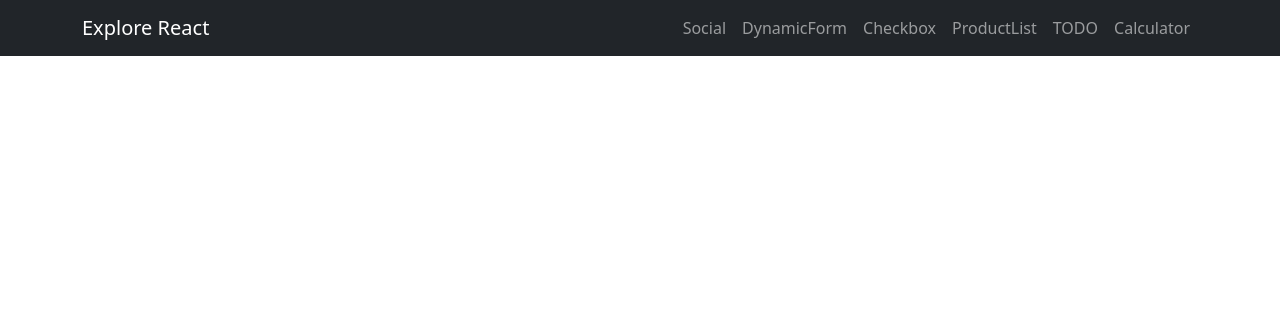
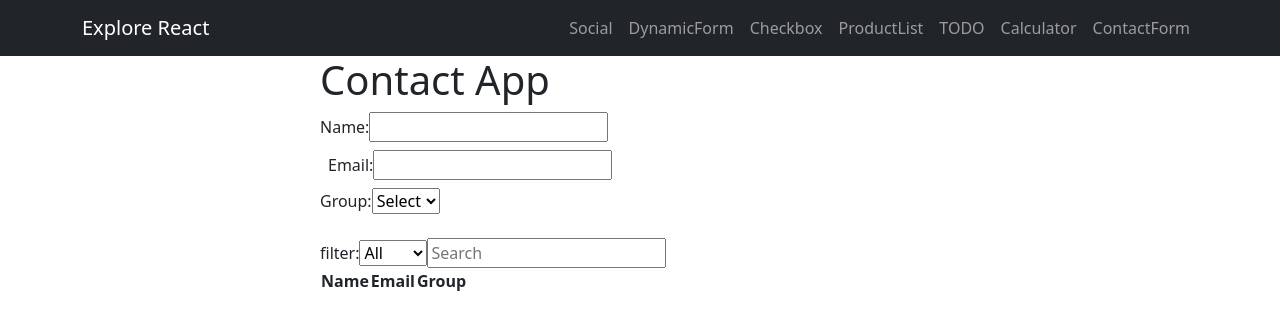
Before and after one commit to Mdromi/Full-Stack-Army, a React (Vite) app in the folder 33.Understand The Data From A Different Perspective/: page /contactForm in a window 1280 px wide. Shown: the top 330 px of the page. Built offline with nearby package versions, Linux system fonts and the light colour scheme.

Commit message:
lecture40 contact app

```diff
--- /dev/null
+++ b/33.Understand The Data From A Different Perspective/src/components/Lecture-40/ContactForm.jsx
@@ -0,0 +1,21 @@
+import React from 'react';
+import { useState } from 'react';
+import ContactSection from './ContactSection'
+import Table from './Table'
+
+const ContactForm = () => {
+    const [contacts, setContacts] = useState([])
+    const getContact = contact => {
+        setContacts([].concat(contacts, contact))
+    }
+
+    return (
+        <div style={{ width: '50%', margin: '0 auto' }}>
+            <h1>Contact App</h1>
+            <ContactSection getContact={getContact} />
+            <Table contacts={contacts} />
+        </div>
+    );
+}
+
+export default ContactForm;
--- /dev/null
+++ b/33.Understand The Data From A Different Perspective/src/components/Lecture-40/ContactSection.jsx
@@ -0,0 +1,51 @@
+import React from 'react';
+import { useState } from 'react';
+
+const CONTACT_FORM_INIT_STATE = {
+	name: '',
+	email: '',
+	group: '',
+};
+
+const ContactSection = ({getContact}) => {
+    const [values, setValues] = useState({...CONTACT_FORM_INIT_STATE})
+    const {name, email, group} = values;
+
+    const handleChange = e => {
+        setValues({
+            ...values,
+            [e.target.name]: e.target.value
+        })
+    }
+
+    const handleSubmit = e => {
+        e.preventDefault();
+        getContact(values);
+        setValues({...CONTACT_FORM_INIT_STATE})
+    }
+    return (
+        <form onSubmit={handleSubmit}>
+            <div>
+                <label htmlFor="name">Name:</label>
+                <input type="text" id='name' name="name" value={name} onChange={handleChange}/>
+            </div>
+            <div style={{padding: '.5rem' }}>
+                <label htmlFor="email">Email:</label>
+                <input type="email" id='email' name="email" value={email} onChange={handleChange}/>
+            </div>
+            <div>
+                <label htmlFor="group">Group:</label>
+                <select name="group" id="group" onChange={handleChange} value={group}>
+                    <option value="">Select</option>
+                    <option value="Home">Home</option>
+                    <option value="Office">Office</option>
+                </select>
+            </div>
+            <br />
+            {(name.length > 0 && email.length > 0 && group.length > 0) && <input type="submit" value="Create a new contact" /> }
+
+        </form>
+    );
+}
+
+export default ContactSection;
--- /dev/null
+++ b/33.Understand The Data From A Different Perspective/src/components/Lecture-40/Table.jsx
@@ -0,0 +1,64 @@
+import React from "react";
+import { useState } from "react";
+
+const Table = ({ contacts }) => {
+  const [filter, setFilter] = useState("All");
+  const [searchTerm, setSearchTerm] = useState("");
+//   console.log(contacts);
+
+  const handleChange = (e) => {
+    setFilter(e.target.value);
+  };
+
+  const searchCB = (contact) => contact.name.includes(searchTerm) || contact.email.includes(searchTerm);
+
+  let filteredContacts = [];
+
+  if (filter === "All") {
+    filteredContacts = searchTerm ? contacts.filter(searchCB) : contacts;
+  } else {
+    filteredContacts = contacts.filter(
+      (contact) => contact.group === filter && searchCB(contact)
+    );
+  }
+
+  return (
+    <>
+      <div>
+        filter:
+        <select value={filter} onChange={handleChange}>
+          <option value="All">All</option>
+          <option value="">None</option>
+          <option value="Home">Home</option>
+          <option value="Office">Office</option>
+        </select>
+        <input
+          type="search"
+          placeholder="Search"
+          value={searchTerm}
+          onChange={(e) => setSearchTerm(e.target.value)}
+        />
+      </div>
+      <table>
+        <thead>
+          <tr>
+            <th>Name</th>
+            <th>Email</th>
+            <th>Group</th>
+          </tr>
+        </thead>
+        <tbody>
+          {filteredContacts.map((contact, index) => (
+            <tr key={index}>
+              <td>{contact.name}</td>
+              <td>{contact.email}</td>
+              <td>{contact.group}</td>
+            </tr>
+          ))}
+        </tbody>
+      </table>
+    </>
+  );
+};
+
+export default Table;
--- a/33.Understand The Data From A Different Perspective/src/components/common/NavBar.jsx
+++ b/33.Understand The Data From A Different Perspective/src/components/common/NavBar.jsx
@@ -28,6 +28,9 @@ function NavBar() {
           <Nav.Link as={Link} to="/calculator">
           Calculator
           </Nav.Link>
+          <Nav.Link as={Link} to="/contactForm">
+          ContactForm
+          </Nav.Link>
         </Nav>
       </Container>
     </Navbar>
--- a/33.Understand The Data From A Different Perspective/src/components/router/Routers.jsx
+++ b/33.Understand The Data From A Different Perspective/src/components/router/Routers.jsx
@@ -6,6 +6,7 @@ import Checkbox from '../Lecture-36/checkbox'
 import ProductList from '../Lecture-36/productList'
 import TODO from '../Lecture-37/todo'
 import Calculator from '../Lecture-38-39/calculator'
+import ContactForm from '../Lecture-40/ContactForm'
 
 function Routers() {
   return (
@@ -19,6 +20,7 @@ function Routers() {
           <Route path="/productList" element={<ProductList />} />
           <Route path="/todo" element={<TODO />} />
           <Route path="/calculator" element={<Calculator />} />
+          <Route path="/contactForm" element={<ContactForm />} />
         </Routes>
       </header>
     </Router>
```
